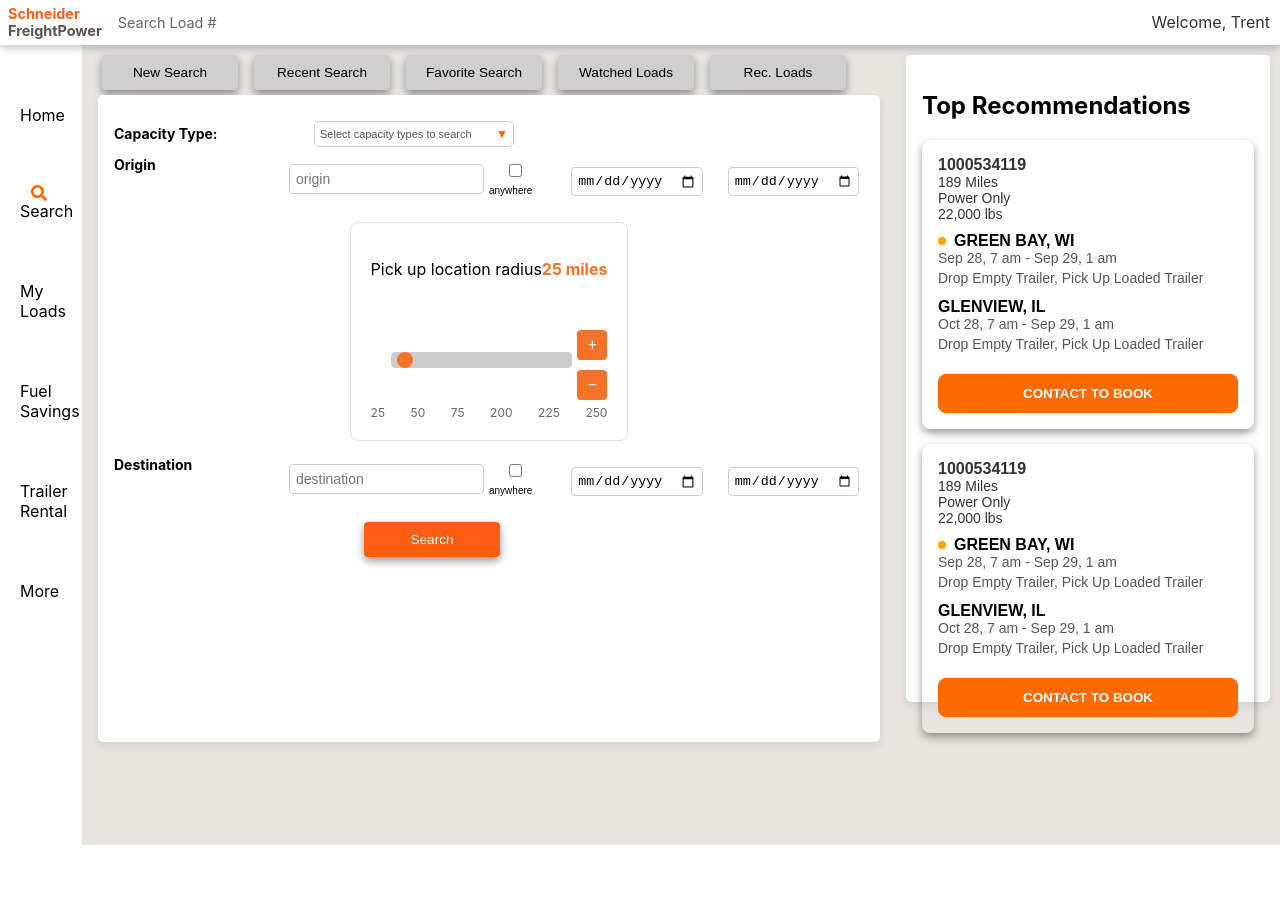
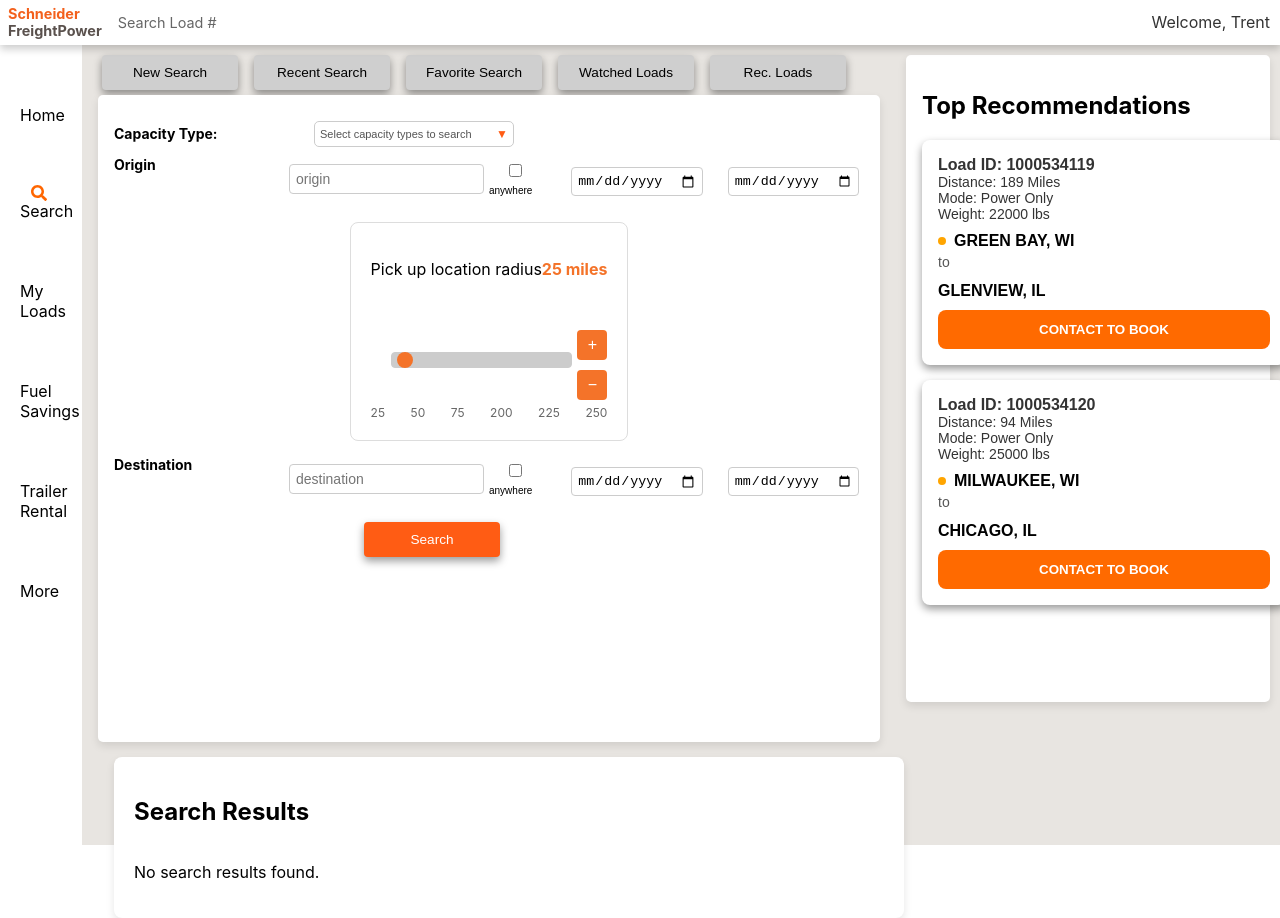
Before and after one commit to ZaidBaz/FreightFinders, a React (Create React App) app in the folder frontend/: page / in a window 1280 px wide. Before the commit the page ends 845 px from the top, so only its background shows below. Built offline with nearby package versions, Linux system fonts and the light colour scheme.

Commit message:
added dynamic cards for search results, updated styling

```diff
--- a/frontend/src/App.css
+++ b/frontend/src/App.css
@@ -1,5 +1,3 @@
-
-
 /* Left Sidebar styling */
 .left-sidebar {
   grid-area: left-sidebar;
@@ -72,8 +70,6 @@
   border-bottom: 3px solid #ff6600;
   font-weight: bold;
 }
-
-
 
 
 .spacer {
@@ -302,6 +298,7 @@
 .button-container-2{
   margin-left: 250px;
   align-items: center;
+  margin-bottom: 200px;
 
 }
 
@@ -441,6 +438,44 @@
   font-weight: bold;
 }
 
+.dynamic-card-container {
+  display: flex;
+  flex-direction: column;
+  gap: 16px;
+  width: 100%; /* Make it full width */
+  max-width: 1600px; /* Adjust max width as desired */
+  margin: 0 auto; /* Center it */
+}
+
+.results-card {
+  background-color: white;
+  box-shadow: 0px 4px 8px rgba(0, 0, 0, 0.1);
+  border-radius: 8px;
+  padding: 20px;
+  width: 100%;
+}
+
+.results-section {
+  width: 100%;
+  margin-top: 20px;
+  padding: 20px;
+  background-color: white;
+  box-shadow: 0px 4px 8px rgba(0, 0, 0, 0.1);
+  border-radius: 8px;
+}
+
+.results-card-container {
+  display: flex;
+  flex-direction: column;
+  gap: 16px;
+  width: 100%; /* Full width */
+  max-width: 1600px; /* Optional max width */
+  margin: 0 auto; /* Center container */
+}
+
+
+
+
 /* input[type="text"],
 input[type="date"] {
   width: 80%; /* Adjust width according to your design */
--- a/frontend/src/App.js
+++ b/frontend/src/App.js
@@ -1,56 +1,33 @@
 import React, { useState } from 'react';
 import './App.css';
-
 import Navbar from './Components/Navbar/Navbar.js';
 import Button from './Components/Button/Button.js';
 import Search from './Components/Search/Search.js';
 import LeftSidebar from './Components/LeftSidebar/LeftSidebar.js';
 import Dropdown from './Components/Dropdown/Dropdown.js';
-import Card from './Components/Card'; // Import the Card component
+import Card from './Components/Card';
 import Checkbox from './Components/Checkbox/Checkbox';
 import RadiusSlider from './Components/RadiusSlider/RadiusSlider';
 
 const App = () => {
-  // State to toggle sidebar visibility
   const [isSidebarVisible, setIsSidebarVisible] = useState(true);
+  const [activeButton, setActiveButton] = useState(null);
+  const [selectedMenuItem, setSelectedMenuItem] = useState(null);
+  const [selectedCapacity, setSelectedCapacity] = useState([]);
+  const [origin, setOrigin] = useState('');
+  const [destination, setDestination] = useState('');
+  const [earliestPickupDate, setEarliestPickupDate] = useState('');
+  const [latestPickupDate, setLatestPickupDate] = useState('');
+  const [dropoffDate, setDropoffDate] = useState('');
+  const [destinationStartDate, setDestinationStartDate] = useState(''); // Destination start date
+  const [destinationEndDate, setDestinationEndDate] = useState(''); // Destination end date
+  const [minMiles, setMinMiles] = useState('');
+  const [maxMiles, setMaxMiles] = useState('');
+  const [results, setResults] = useState([]); // State for search results
 
-  // State to track which button is active
-  const [activeButton, setActiveButton] = useState(null);
+  const toggleSidebar = () => setIsSidebarVisible((prevState) => !prevState);
+  const handleButtonClick = (buttonIndex) => setActiveButton(buttonIndex);
 
-  // State for tracking the selected menu item in the sidebar
-  const [selectedMenuItem, setSelectedMenuItem] = useState(null);
-
-  // Define states
-  const [selectedCapacity, setSelectedCapacity] = useState([]); // Ensure this is defined
-  const [origin, setOrigin] = useState(''); // Define the origin state
-  const [destination, setDestination] = useState(''); // Define the destination state
-  const [earliestPickupDate, setEarliestPickupDate] = useState(''); // Define the pickup date state
-  const [latestPickupDate, setLatestPickupDate] = useState('');
-  const [dropoffDate, setDropoffDate] = useState(''); // Define the dropoff date state
-  const [minMiles, setMinMiles] = useState(''); // Define the min miles state
-  const [maxMiles, setMaxMiles] = useState(''); // Define the max miles state
-  const [results, setResults] = useState([]); // Define results state
-
-  // Handler for toggling sidebar visibility
-  const toggleSidebar = () => {
-    setIsSidebarVisible((prevState) => !prevState);
-  };
-
-  // Handler to set the active button
-  const handleButtonClick = (buttonIndex) => {
-    setActiveButton(buttonIndex);
-  };
-
-  const handleAnywhereCheckbox = () => {
-
-  }
-
-  // Handler for selecting a menu item in the sidebar
-  const handleMenuItemClick = (item) => {
-    setSelectedMenuItem(item);
-  };
-
-  // Handle clear button
   const handleClear = () => {
     setSelectedCapacity([]);
     setOrigin('');
@@ -58,37 +35,30 @@
     setEarliestPickupDate('');
     setLatestPickupDate('');
     setDropoffDate('');
+    setDestinationStartDate('');
+    setDestinationEndDate('');
     setMinMiles('');
     setMaxMiles('');
   };
 
-  // Handle Search Button
   const handleSearch = async (event) => {
-
     event.preventDefault();
     const searchData = {
       origin_city: origin,
       destination_city: destination,
       earliest_start_date: earliestPickupDate,
       latest_start_date: dropoffDate,
-        transport_modes: selectedCapacity.join(','),  // Convert array to comma-separated string
+      destination_start_date: destinationStartDate,
+      destination_end_date: destinationEndDate,
+      transport_modes: selectedCapacity.join(','),
     };
-      console.log("HIPearl", searchData)
     const queryParams = new URLSearchParams(searchData).toString();
 
     try {
-            // Send data to the backend (Django)
-            const response = await fetch(`http://127.0.0.1:8000/filter-loads/?${queryParams}`, {
-              method: 'GET',
-              // headers: {
-              //   'Content-Type': 'application/json',
-              // },
-              // body: JSON.stringify(searchData),
-      });
-
+      const response = await fetch(`http://127.0.0.1:8000/filter-loads/?${queryParams}`, { method: 'GET' });
       const result = await response.json();
-            console.log('API Response:', result);
-      setResults(result); // Set the search results from backend response
+      console.log('API Response:', result); // Log the response to confirm
+      setResults(result); // Set the search results
     } catch (error) {
       console.error('Errors during search from Backend:', error);
     }
@@ -96,10 +66,7 @@
 
   return (
     <div className="app">
-      {/* Navbar component with a toggle button */}
       <Navbar toggleSidebar={toggleSidebar} />
-
-      {/* Main content with conditional Left Sidebar rendering */}
       <div className="main-content">
         <div className="button-container">
           {["New Search", "Recent Search", "Favorite Search", "Watched Loads", "Rec. Loads"].map((label, index) => (
@@ -107,7 +74,7 @@
               key={index}
               label={label}
               onClick={() => handleButtonClick(index)}
-              isActive={activeButton === index} // Pass the active state to the button
+              isActive={activeButton === index}
             />
           ))}
         </div>
@@ -115,24 +82,24 @@
         {isSidebarVisible && (
           <LeftSidebar
             selectedMenuItem={selectedMenuItem}
-            onMenuItemClick={handleMenuItemClick}
+            onMenuItemClick={(item) => setSelectedMenuItem(item)}
           />
         )}
 
-        {/* White box container for the Card */}
+        {/* Top Recommendations Section */}
         <div className="card-container">
           <h2 className="card-title">Top Recommendations</h2>
-          <Card />
-          <Card />
+          <Card loadId="1000534119" transportMode="Power Only" originCity="GREEN BAY, WI" destinationCity="GLENVIEW, IL" totalDistance="189" totalWeight="22000" />
+          <Card loadId="1000534120" transportMode="Power Only" originCity="MILWAUKEE, WI" destinationCity="CHICAGO, IL" totalDistance="94" totalWeight="25000" />
         </div>
 
+        {/* Search Filter and Results Section */}
         <div className="search-filter-container">
-          <div className='dropdown-container'>
+          <div className="dropdown-container">
             <h3 className="dropdown-title">Capacity Type:</h3>
-            <Dropdown
-             setSelectedCapacity= {setSelectedCapacity}
-             selectedCapacity={selectedCapacity}/>
+            <Dropdown setSelectedCapacity={setSelectedCapacity} selectedCapacity={selectedCapacity} />
           </div>
+
           {/* Origin and Pickup Date Group */}
           <div className="input-group">
             <div className="input-row">
@@ -144,9 +111,7 @@
                 value={origin}
                 onChange={(e) => setOrigin(e.target.value)}
               />
-              <Checkbox
-                label = "anywhere"
-                onClick ={(e) => e.target.checked ? setOrigin('Anywhere') : null}/>
+              <Checkbox label="anywhere" onClick={(e) => e.target.checked ? setOrigin('Anywhere') : null} />
             </div>
             <div className="input-row-second">
               <input
@@ -164,11 +129,11 @@
             </div>
           </div>
 
-          <div className = "input-group">
+          <div className="input-group">
             <RadiusSlider />
           </div>
 
-          {/* Destination and Drop-off Date Group */}
+          {/* Destination and Destination Date Range Group */}
           <div className="input-group">
             <div className="input-row">
               <label htmlFor="destination" className="form-label">Destination</label>
@@ -179,47 +144,51 @@
                 value={destination}
                 onChange={(e) => setDestination(e.target.value)}
               />
-              <Checkbox
-                label = "anywhere"
-                onClick ={(e) => e.target.checked ? setDestination('Anywhere') : null} />
+              <Checkbox label="anywhere" onClick={(e) => e.target.checked ? setDestination('Anywhere') : null} />
             </div>
             <div className="input-row-second">
               <input
                 type="date"
-                id="dropoff-date"
-                value={dropoffDate}
-                onChange={(e) => setDropoffDate(e.target.value)}
+                id="destination-start-date"
+                placeholder="Start Date"
+                value={destinationStartDate}
+                onChange={(e) => setDestinationStartDate(e.target.value)}
               />
               <input
                 type="date"
-                id="dropoff-date"
-                value={dropoffDate}
-                onChange={(e) => setDropoffDate(e.target.value)}
+                id="destination-end-date"
+                placeholder="End Date"
+                value={destinationEndDate}
+                onChange={(e) => setDestinationEndDate(e.target.value)}
               />
             </div>
           </div>
 
           <div className="button-container-2">
-            <Search
-              label="Search"
-              onClick={handleSearch} // Updated to the correct function name
-              isActive={activeButton === 0} // Assuming activeButton is used for state tracking
-            />
+            <Search label="Search" onClick={handleSearch} isActive={activeButton === 0} />
           </div>
 
-          {results.length > 0 && (
+          {/* Search Results Section */}
           <div className="results-section">
             <h2>Search Results</h2>
-                        <ul>
-                          {results.map((result, index) => (
-                            <li key={index}>
-                              <strong>From {result.load_stops[0]?.city} to {result.load_stops[result.load_stops.length - 1]?.city}</strong>
-                              <p>LOAD ID: {result.load_id}, TRANSPORT MODE: {result.transport_mode}</p>
-                            </li>
-                          ))}
-                        </ul>
+            <div className="results-card-container">
+              {results.length > 0 ? (
+                results.map((result, index) => (
+                  <Card
+                    key={index}
+                    loadId={result.load_id}
+                    transportMode={result.transport_mode}
+                    originCity={result.load_stops[0]?.city}
+                    destinationCity={result.load_stops[result.load_stops.length - 1]?.city}
+                    totalDistance={result.total_distance}
+                    totalWeight={result.total_weight}
+                  />
+                ))
+              ) : (
+                <p>No search results found.</p>
+              )}
             </div>
-                    )}
+          </div>
         </div>
       </div>
     </div>
--- a/frontend/src/Components/Card.jsx
+++ b/frontend/src/Components/Card.jsx
@@ -1,26 +1,22 @@
 import React from "react";
 
-const Card = () => {
+const Card = ({ loadId, transportMode, originCity, destinationCity, totalDistance, totalWeight }) => {
   return (
     <div style={styles.cardContainer}>
       <div style={styles.infoSection}>
-        <p style={styles.infoId}>1000534119</p>
-        <p style={styles.infoText}>189 Miles</p>
-        <p style={styles.infoText}>Power Only</p>
-        <p style={styles.infoText}>22,000 lbs</p>
+        <p style={styles.infoId}>Load ID: {loadId}</p>
+        <p style={styles.infoText}>Distance: {totalDistance} Miles</p>
+        <p style={styles.infoText}>Mode: {transportMode}</p>
+        <p style={styles.infoText}>Weight: {totalWeight} lbs</p>
       </div>
 
       <div style={styles.detailsSection}>
         <div style={styles.locationHeader}>
           <span style={styles.dot}></span>
-          <h2 style={styles.locationTitle}>GREEN BAY, WI</h2>
+          <h2 style={styles.locationTitle}>{originCity}</h2>
         </div>
-        <p style={styles.dateText}>Sep 28, 7 am - Sep 29, 1 am</p>
-        <p style={styles.taskText}>Drop Empty Trailer, Pick Up Loaded Trailer</p>
-
-        <h2 style={styles.locationTitle}>GLENVIEW, IL</h2>
-        <p style={styles.dateText}>Oct 28, 7 am - Sep 29, 1 am</p>
-        <p style={styles.taskText}>Drop Empty Trailer, Pick Up Loaded Trailer</p>
+        <p style={styles.taskText}>to</p>
+        <h2 style={styles.locationTitle}>{destinationCity}</h2>
       </div>
 
       <button style={styles.button}>CONTACT TO BOOK</button>
@@ -32,14 +28,14 @@
   cardContainer: {
     marginTop: "15px",
     display: "flex",
-    boxShadow:" 0 4px 8px rgba(0, 0, 0, 0.4)", /* Darker shadow */
+    boxShadow: "0 4px 8px rgba(0, 0, 0, 0.4)",
     flexDirection: "column",
-    width: "300px",
-    // border: "1px solid #d2a6ff",
+    width: "100%",  // Use full width of the parent container
+    maxWidth: "400px",  // Optional: Set a max width for large screens
     borderRadius: "8px",
     padding: "16px",
     fontFamily: "Arial, sans-serif",
-    position: "relative",
+    backgroundColor: "white",  // Ensure card background is white
   },
   infoSection: {
     textAlign: "left",
@@ -73,11 +69,6 @@
     fontWeight: "bold",
     fontSize: "16px",
   },
-  dateText: {
-    margin: "0",
-    fontSize: "14px",
-    color: "#555",
-  },
   taskText: {
     margin: "4px 0 12px",
     fontSize: "14px",
```
Lines whose indentation alone changed are shown as unchanged.
